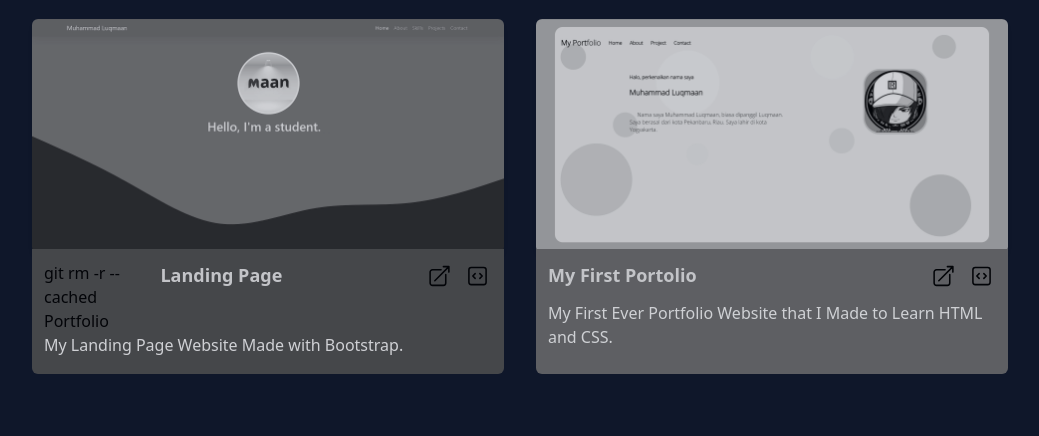
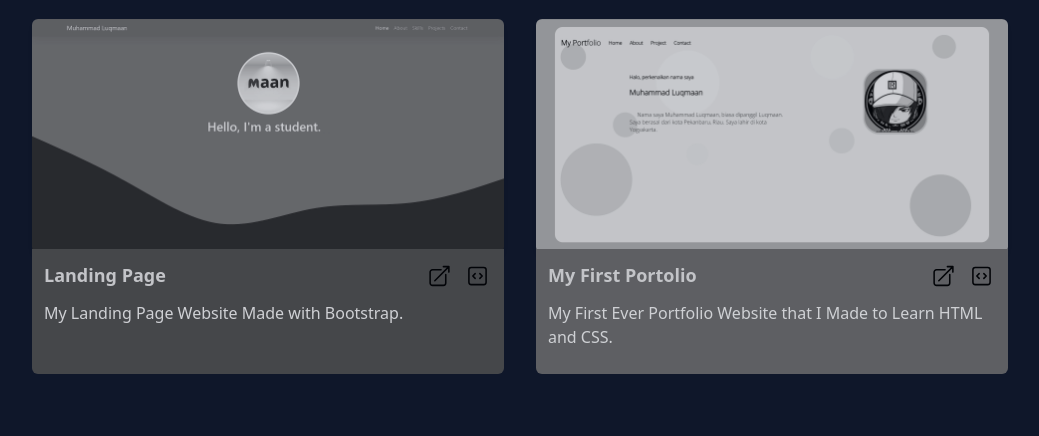
Before and after one commit to Maan-py/portfolio-tailwind, a website: page index.html in a window 1280 px wide. Shown: the part 1933-2369 px from the top of the page, without its empty margins (120-1159 px from the left). Drawn offline with Linux system fonts and the light colour scheme; some packages are replaced by stand-ins of ours; a script that the page names is missing.

Commit message:
memperbaiki bug

```diff
--- a/index.html
+++ b/index.html
@@ -160,7 +160,7 @@
             <img src="dist/img/portfolio/4.png" alt="Landing Page" width="w-full" />
           </div>
           <div class="bg-slate-600 p-3 relative -top-1 rounded-b-md h-[125px]">
-            <div class="flex">git rm -r --cached Portfolio
+            <div class="flex">
               <h3 class="mb-3 text-sm md:text-lg font-bold text-cream w-full">Landing Page</h3>
               <div class="flex">
                 <a href="https://maanportfolio.vercel.app/" title="Visit"
```
